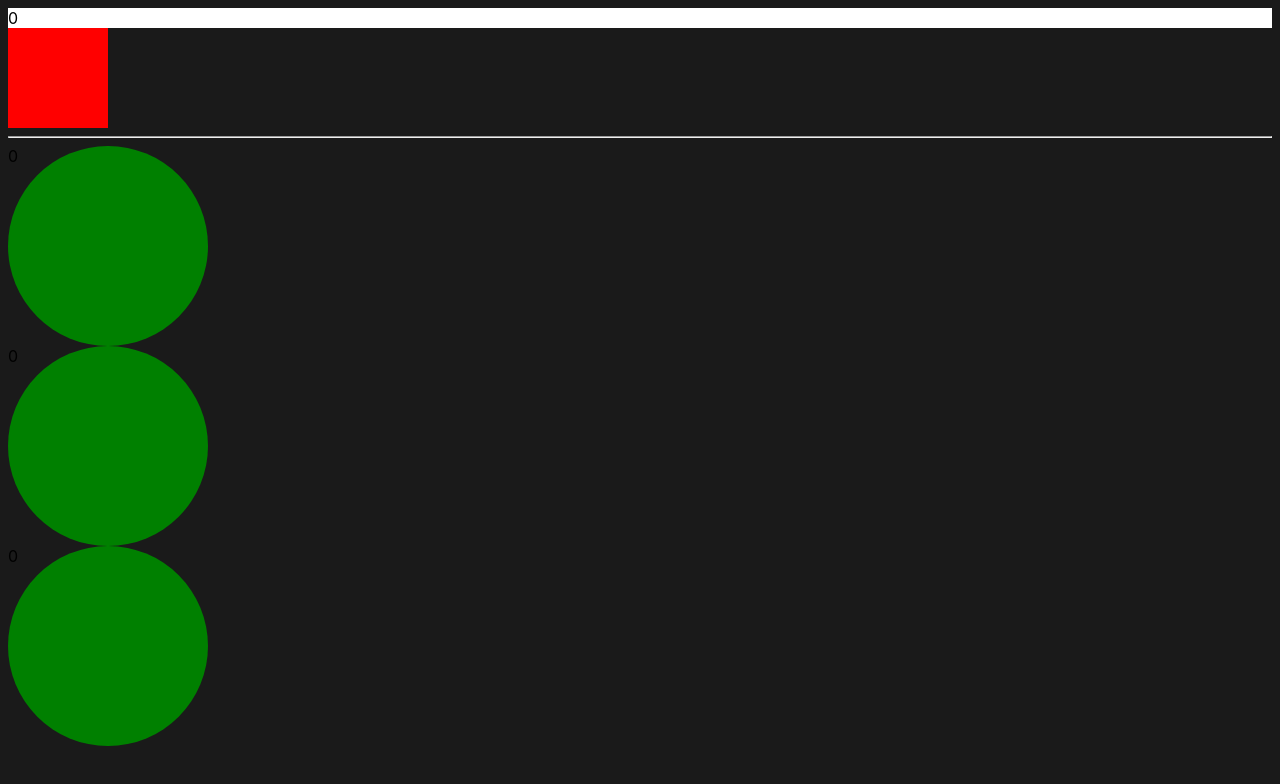
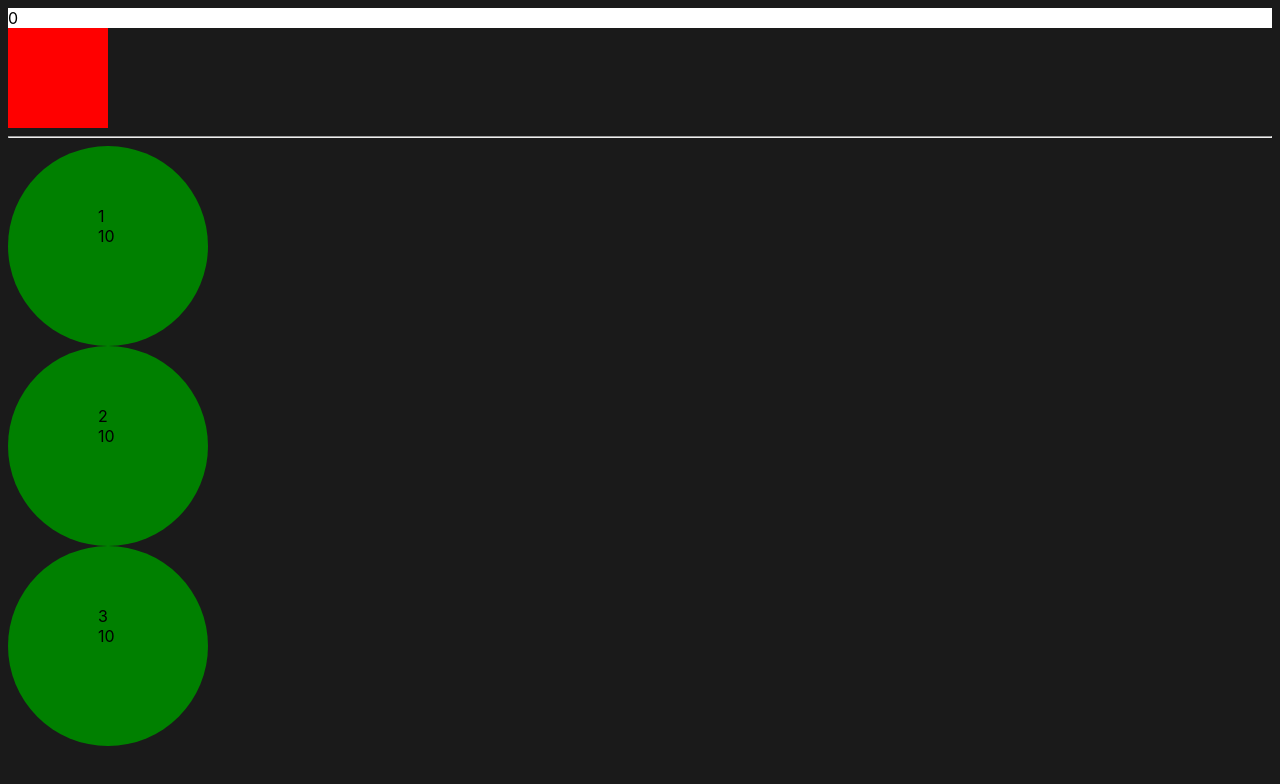
Before and after one commit to PaxDaciae/WorkshopOne, a React (Vite) app in the folder fidgetOne/: page / in a window 1280 px wide. Shown: the top 784 px of the page. Built offline with nearby package versions, Linux system fonts and the light colour scheme.

Commit message:
IMPOTANT CAMPFIRE
Desired functionality has been achieved.

Problematic re-rendering order of components. Ideally refactor circles state update function to avoid re-rendering ( try to remove the need for ...prevCircleData maybe)

```diff
--- a/fidgetOne/Components/ClickCircle.jsx
+++ b/fidgetOne/Components/ClickCircle.jsx
@@ -15,14 +15,23 @@ export default function Circle(props){
             width: "200px",
             backgroundColor: 'green',
             borderRadius: "50%"
+        },
+        circleDisplay: {
+            marginLeft: "45px",
+            paddingTop: "60px"
         }
     }
     let circleNature = props.count === 3 ? 'styles.largeCircle' : 'styles.smallCircle'
     // console.log("STL", circleNature)
     return(
-        <div style = {props.count === 0 ? styles.largeCircle : styles.smallCircle} onClick = {() => props.handleClick(props.id)}>
+        <div style = {props.count >= 0 ? styles.largeCircle : styles.smallCircle} onClick = {() => props.handleClick(props.id)}>
             {/* {console.log(`AICI:`, styles.CircleNature)} */}
-            {props.count}
+            <div style = {styles.circleDisplay} className = "circle--display">
+                <span style = {styles.circleDisplay}>{props.id}</span>
+                <br></br>
+                <span style = {styles.circleDisplay}>{props.count}</span>
+            </div>
+
             {/* <br></br>
             {circleNature}
             <br></br>
--- a/fidgetOne/src/App.jsx
+++ b/fidgetOne/src/App.jsx
@@ -8,9 +8,9 @@ function App() {
 
   const [circleData, setCircleData]= useState(
     [
-    { id: 1, count: 0 },
-    { id: 2, count: 0 },
-    { id: 3, count: 0 },
+    { id: 1, count: 10 },
+    { id: 2, count: 10 },
+    { id: 3, count: 10 },
     ]
   )
 
@@ -32,15 +32,63 @@ function App() {
                           determineCircleData() */
 
     const target = circleData.filter(circleData => (circleData.id === x))
+    console.log("TARG", typeof(target), target[0], target[0].id) // OK //
     // console.log("CDATA", circleData[target], "X", x, )
-    console.log("TRG", target, typeof(target), target[0].id, circleData[target[0].id-1])
-    const newObject = {id: circleData.length, count: 0}
-    setCircleData(prevData => [...prevData, circleData[target[0].id].id={id: 0, count: 100}]
-            // circleData[target[0].id]: {count: count+1}
+    // console.log("TRG", target, typeof(target), target[0].id, "FINA", circleData[target[0].id-1])
+    function testy(){
+      const oldCount = target[0].count
+      console.log("DEBUG", target[0].id)
+      console.log("COUNTVAL", oldCount)
+      // console.log("NWTARG", ...target)
+
+    setCircleData(circleData =>
+      [ ...circleData.filter(circleData => (circleData.id != target[0].id)),
+        circleData[target[0].id] = {id: target[0].id, count: oldCount + 1},
+
+
+
+      // =
+
+      // {
+      //   id: ((circleData[circleData[circleData[circleData[target[0].id-1].id-1].id-1].id-1]).id),
+      //   count: (circleData[circleData[circleData[circleData[target[0].id-1].id-1].id-1].id-1]).count +1, marker: "MARKED"
+      // },
+
+      // `${ circleData[circleData[circleData[circleData[circleData[target[0].id-1].id-1].id-1].id-1].id].id}`,
+      // `${ circleData[circleData[circleData[circleData[target[0].id-1].id-1].id-1].id-1].id}`,
+      // `${ circleData[circleData[circleData[target[0].id-1].id-1].id-1].id}`,
+      // `AIA${  circleData[circleData[target[0].id-1].id-1].id}, ${circleData[circleData[target[0].id-1].id].count}`
+      // `${ circleData[target[0].id].id}`
+      // `${ Object.keys(circleData[target[0].id-1])}`
+
+      // `PRIMUL ${(circleData.id != target[0].id)} AL_DOILEA ${circleData[target[0].id]} ID ${circleData[target[0].id-1].id} COUNT ${circleData[target[0].id-1].count} + 1`
+      ]
 
     )
 
+    /* DEBUG DATA:
+    `ObjectKeys: ${Object.keys(circleData[circleData[target[0].id-1].id])}` RETURNS THE KEYS OF THE OBJECT
+    `ID: ${circleData[circleData[circleData[target[0].id-1].id-1].id-1].id}` RETURNS THE ID OF THE CLICKED CIRCLE
+
+      (circleData[circleData[circleData[circleData[target[0].id-1].id-1].id-1].id-1]).count  RETURNS THE COUNT OF THE TARGETED CIRCLE
+      (circleData[circleData[circleData[circleData[target[0].id-1].id-1].id-1].id-1]).id  RETURNS THE ID OF THE TARGETED CIRCLE
+
+
+       circleData[circleData[circleData[circleData[target[0].id-1].id-1].id-1].id].count
+      =
+      {(circleData[circleData[circleData[circleData[target[0].id-1].id-1].id-1]].id.count)+1}
+
+
+    */
+    // `${Object.keys(circleData[circleData[target[0].id-1].id])}`, `${circleData[circleData[target[0].id-1].id].id}`,
+    // console.log("TESTY")
+
+            // circleData[target[0].id]: {count: count+1}
+
+
     // console.log(typeof(circleData[1]), circleData[circle])
+    }
+    testy()
   }
   // STYLE FOR CUBE COMPONENT HOLDER //
   const containerStyle = {
@@ -60,4 +108,5 @@ function App() {
   )
 }
 
+
 export default App
```
